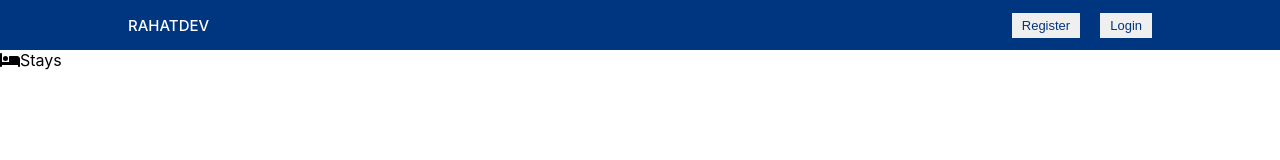
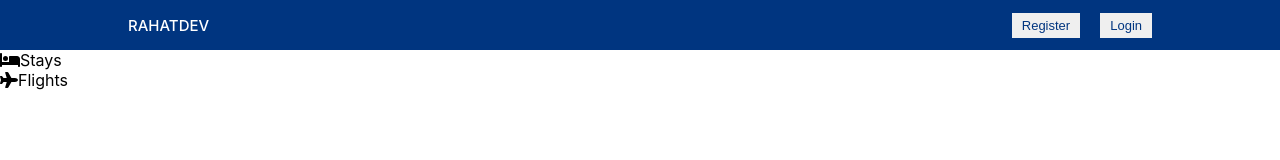
Before and after one commit to bellicose77/booking-app-clientside, a React (Create React App) app: page / in a window 1280 px wide. Shown: the top 160 px of the page. Built offline with nearby package versions, Linux system fonts and the light colour scheme.

Commit message:
header section

```diff
--- a/src/components/Header/Header.js
+++ b/src/components/Header/Header.js
@@ -1,6 +1,6 @@
 import React from 'react';
 import {
-    faBed,
+    faBed, faPlane,
 
   } from "@fortawesome/free-solid-svg-icons";
 import { FontAwesomeIcon } from "@fortawesome/react-fontawesome";
@@ -12,6 +12,10 @@ const Header = () => {
            <FontAwesomeIcon icon={faBed} />
            <span>Stays</span>
            </div>
+           <div>
+           <FontAwesomeIcon icon={faPlane} />
+           <span>Flights</span>
+           </div>
         </div>
     );
 };
```
